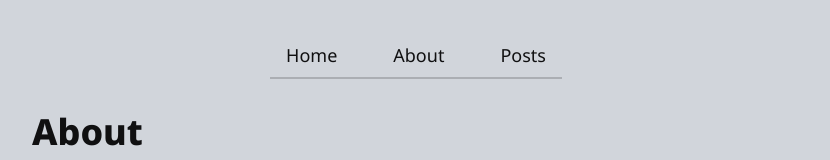
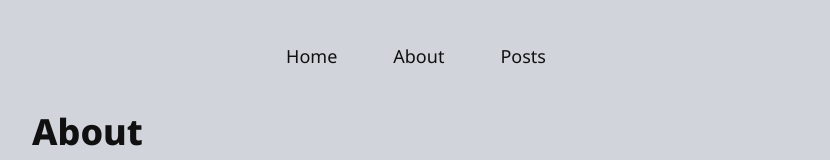
Before and after one commit to kobybrack/brackebusch-website, a Next.js app: page /about in a window 1280 px wide. Shown: the top 160 px of the page, without its empty margins (224-1054 px from the left). Built offline with nearby package versions, Linux system fonts and the light colour scheme.

Commit message:
removing border

```diff
--- a/src/components/Navbar.tsx
+++ b/src/components/Navbar.tsx
@@ -68,7 +68,7 @@ export const Navbar = () => {
                         </ul>
                     </div>
                 </div>
-                <div className="navbar-center border-solid border-b-2 border-base-300 max-w-screen-md">
+                <div className="navbar-center">
                     <ul className="hidden sm:flex gap-6 list-none m-0 p-0 menu menu-horizontal">{navItems}</ul>
                 </div>
                 <div className="navbar-end">{/* TODO add account */}</div>
```
